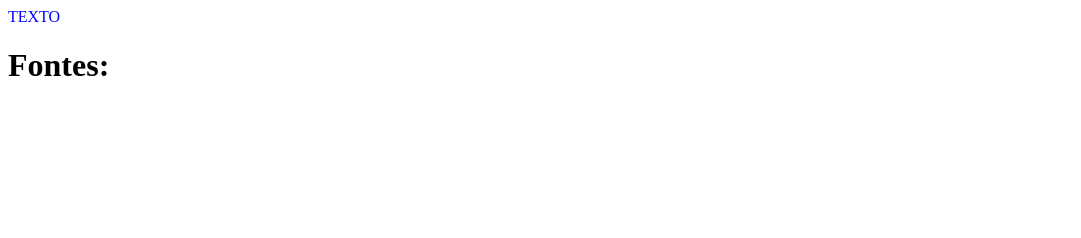
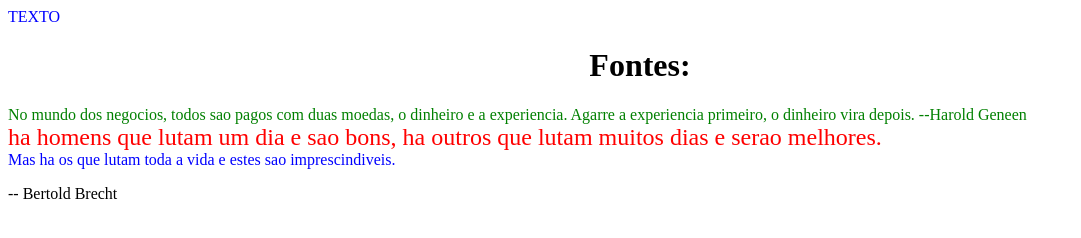
Before and after one commit to Ket1031/Workspace-, a plain HTML site: page Workspace/CURSO DE PROGRAMACAO/html e css/Aula 3/exer6.html in a window 1280 px wide. Shown: the whole page, without its empty margins (0-1081 px from the left). Drawn offline with Linux system fonts and the light colour scheme.

Commit message:
exercicio 6 completo

```diff
--- a/Workspace/CURSO DE PROGRAMACAO/html e css/Aula 3/exer6.html
+++ b/Workspace/CURSO DE PROGRAMACAO/html e css/Aula 3/exer6.html
@@ -8,6 +8,22 @@
 <body>
     <font face="time new roman." size="3" color="blue"> TEXTO </font>
 
-    <H1>Fontes:</H1>
-</body>
+    <center><H1>Fontes:</H1></center>
+
+        <font font="arial narrow" size="3" color="green">No mundo dos negocios, todos sao pagos com duas moedas, o dinheiro e a experiencia. Agarre a experiencia primeiro, o dinheiro vira depois.
+            --Harold Geneen
+        </font>
+
+        <br>
+
+        <font font="bookman old style" size="5" color="red"> ha homens que lutam um dia e sao bons, ha outros que lutam muitos dias e serao melhores.
+        </font>
+
+        <br>
+
+        <font font="comic sans ms" tamanho="4" color="blue"> Mas ha os que lutam toda a vida e estes sao imprescindiveis. </font>
+
+        <p>-- Bertold Brecht</p>
+
+    </body>
 </html>
```
Also changed, not shown: Workspace/CURSO DE PROGRAMACAO/html e css/Aula 3/exer7.html (added).
